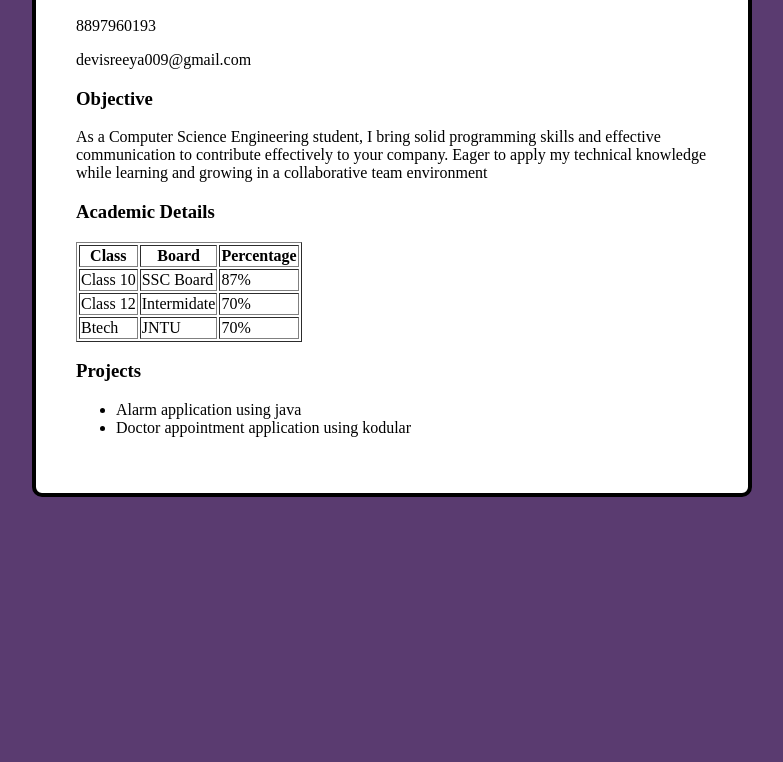
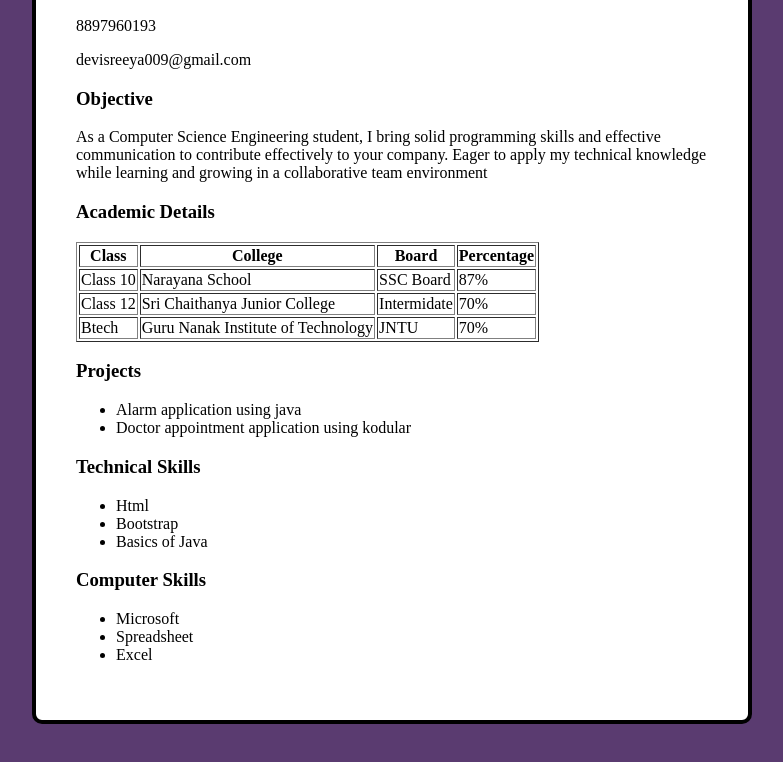
Before and after one commit to Devisreeya09/My-Resume, a plain HTML site: page index.html in a window 1280 px wide. Shown: the part 134-896 px from the top of the page, without its empty margins (248-1031 px from the left). Before the commit the page ends 800 px from the top, so only its background shows below. Drawn offline with Linux system fonts and the light colour scheme.

Commit message:
Update index.html

```diff
--- a/index.html
+++ b/index.html
@@ -34,7 +34,7 @@ body{
     </head>
 <body>
     <section id="main">
-        <img id="picture" src="C:\Users\USER\Desktop\WhatsApp Image 2024-06-26 at 11.18.01_b15cd926.jpg" width="170px"/>
+        <img id="picture" src="c:\Users\USER\Downloads\my pic.jpg" width="170px"/>
     <h1 style="color:rgb(37, 40, 115)">V. Devi Sreeya</h1>
     <p>8897960193</p>
     <p>devisreeya009@gmail.com</p>
@@ -44,23 +44,27 @@ body{
     <table border=1>
         <tr>
           <th>Class</th>
+          <th>College</th>
           <th>Board</th>
           <th>Percentage</th>
         </tr>
         <tr>
-          <td>Class 10</td>
-          <td>SSC Board</td>
-          <td>87%</td>
+          <td> Class 10 </td>
+          <td> Narayana School </td>
+          <td> SSC Board </td>
+          <td> 87% </td>
         </tr>
         <tr>
-          <td>Class 12</td>
-          <td>Intermidate</td>
-          <td>70%</td>
+          <td> Class 12 </td>
+          <td> Sri Chaithanya Junior College </td>
+          <td> Intermidate </td>
+          <td> 70% </td>
         </tr>
         <tr>
-          <td>Btech</td>
-          <td>JNTU</td>
-          <td>70%</td>
+          <td> Btech </td>
+          <td> Guru Nanak Institute of Technology </td>
+          <td> JNTU </td>
+          <td> 70% </td>
         </tr>
       </table>
       <h3>Projects</h3>
@@ -69,6 +73,22 @@ body{
     <li>Alarm application using java </li>
     <li>Doctor appointment application using kodular</li>
   </ul>
+</body>
+</html>
+<h3>Technical Skills</h3>
+
+<ul>
+    <li>Html</li>
+    <li>Bootstrap</li>
+    <li>Basics of Java</li>
+  </ul>
+  <h3>Computer Skills</h3>
+
+<ul>
+    <li>Microsoft</li>
+    <li>Spreadsheet</li>
+    <li>Excel</li>
+  </ul>
     </section>
 </body>
 </html>
```
